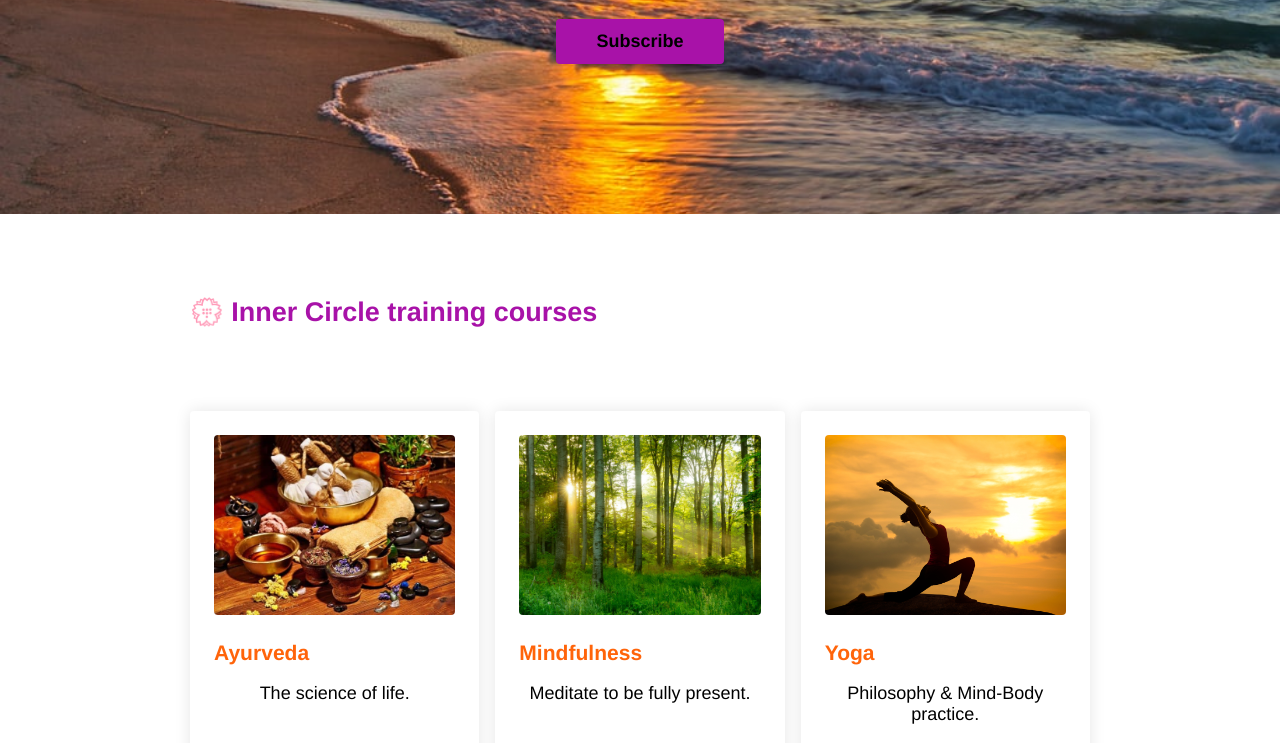
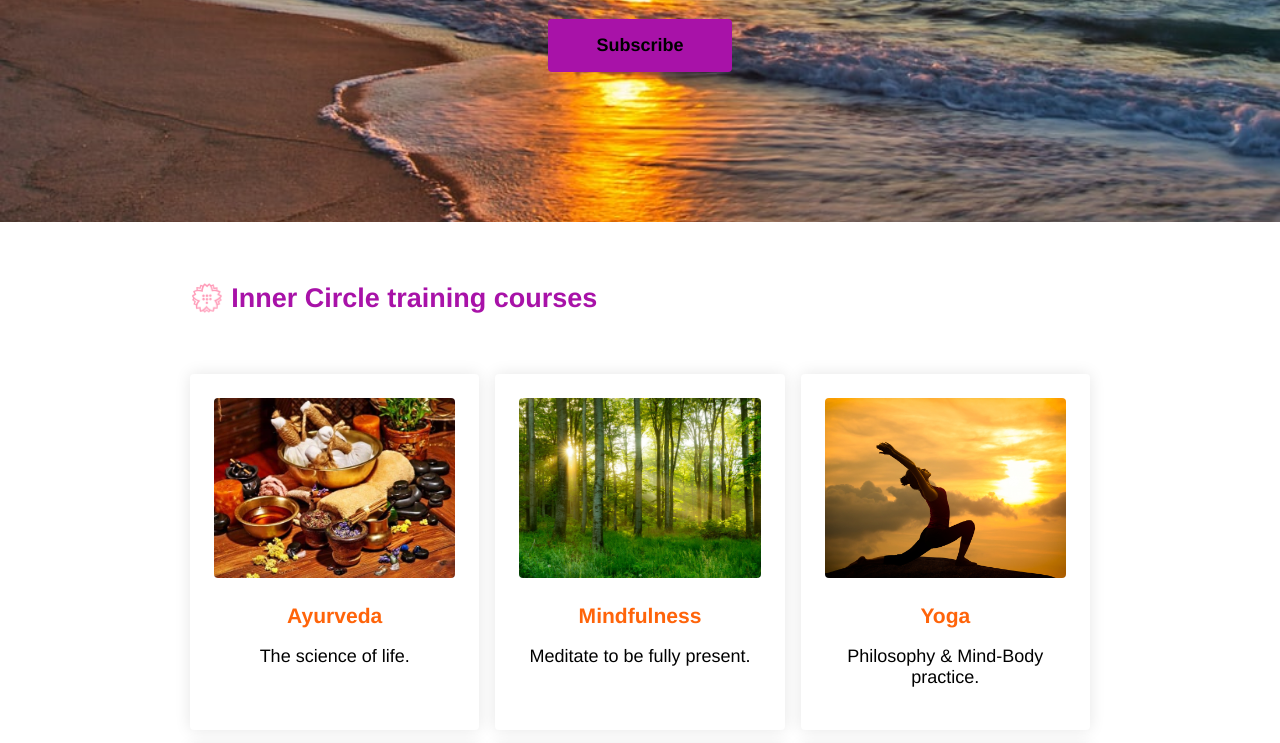
Before and after one commit to LilaCarol/LilaCarol.github.io, a plain HTML site: page index.html in a window 1280 px wide. Shown: the part 398-1141 px from the top of the page. Drawn offline with Linux system fonts and the light colour scheme; a web font is replaced by a local one.

```diff
--- a/styles.css
+++ b/styles.css
@@ -17,7 +17,6 @@
 .container {
     width: 900px;
     margin: 60px auto;
-    display: flex;
 }
 
 .banner {
@@ -44,7 +43,7 @@
 .btn-violet {
     background-color:  rgb(168, 18, 168);
     color: black;
-    padding: 12px 40px;
+    padding: 16px 48px;
     border-radius: 4px;
     display: inline-block;
     text-decoration: none;
@@ -61,7 +60,6 @@
 .card-white {
 
     background: white;
-    align-items: center;
     text-align: center;
     box-shadow: 0 0 16px rgba(0,0,0,0.1);
     border-radius: 4px;
@@ -79,7 +77,7 @@
 
 .card-white h3 {
     margin-bottom: 0;
-    display: flex;
+    flex-grow: 1;
 }
 
 .cards {
```
